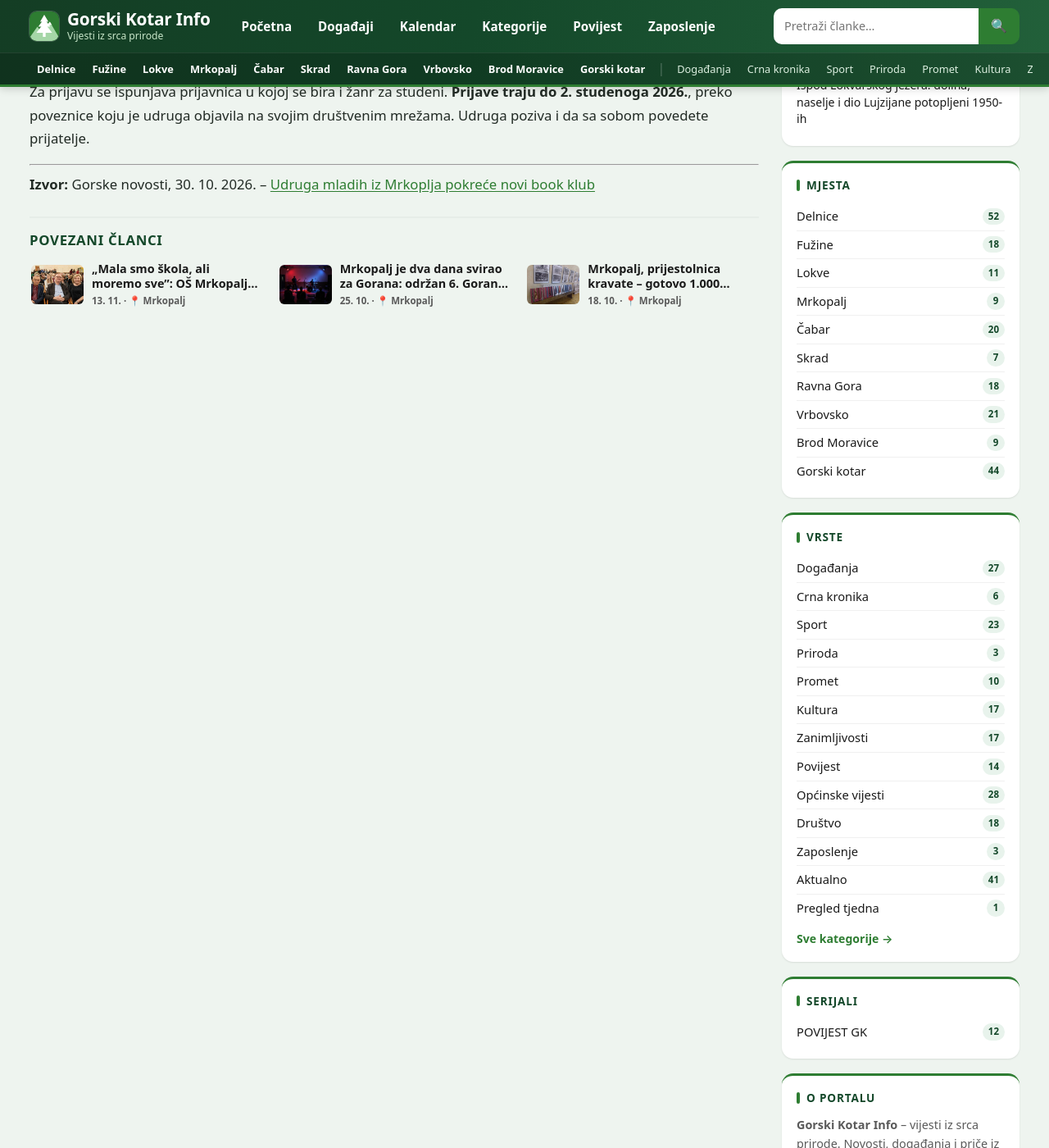
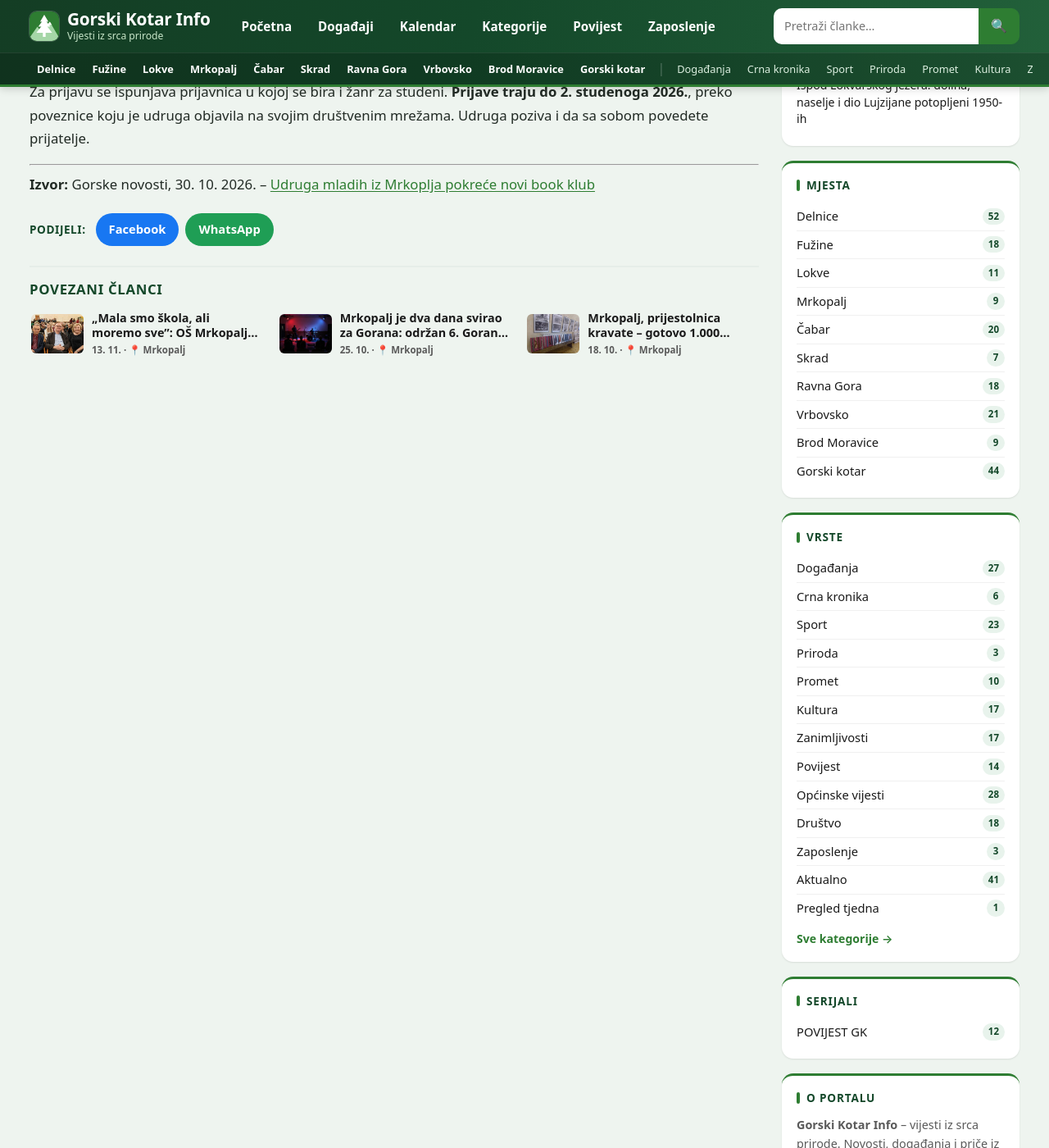
Before and after one commit to MojGK/gorski-kotar.info, a Jekyll site: the page built from _posts/2026-10-30-mrkopalj-bookclub-malo-po-malo.md, in a window 1280 px wide and 1400 px high, scrolled down 950 px. Shown: the whole window at 82% size. Built offline with Jekyll 4.4.1, drawn with Linux system fonts in a browser that asks for light colours.

Commit message:
Gumbi Podijeli na dnu članka: Facebook, WhatsApp i navigator.share (bez skripti trećih strana)

```diff
--- /dev/null
+++ b/_includes/podijeli.html
@@ -0,0 +1,23 @@
+{%- comment -%}
+Gumbi „Podijeli” na dnu članka (iznad povezanih članaka). Obične poveznice (Facebook sharer, WhatsApp wa.me) i
+gumb za navigator.share koji se prikazuje samo kad ga preglednik podržava. Bez skripti trećih strana i bez praćenja.
+{%- endcomment -%}
+{%- assign sh_url = page.url | absolute_url -%}
+{%- assign sh_url_enc = sh_url | url_encode -%}
+{%- assign sh_wa = page.title | append: " " | append: sh_url | url_encode | replace: "+", "%20" -%}
+<section class="podijeli" aria-label="Podijeli članak">
+  <span class="podijeli-naslov">Podijeli:</span>
+  <a class="podijeli-btn podijeli-fb" href="https://www.facebook.com/sharer/sharer.php?u={{ sh_url_enc }}" target="_blank" rel="noopener noreferrer">Facebook</a>
+  <a class="podijeli-btn podijeli-wa" href="https://wa.me/?text={{ sh_wa }}" target="_blank" rel="noopener noreferrer">WhatsApp</a>
+  <button type="button" class="podijeli-btn podijeli-native" data-title="{{ page.title | escape }}" data-url="{{ sh_url }}" hidden>Podijeli…</button>
+</section>
+<script>
+(function () {
+  var b = document.querySelector('.podijeli-native');
+  if (!b || !navigator.share) return;
+  b.hidden = false;
+  b.addEventListener('click', function () {
+    navigator.share({ title: b.getAttribute('data-title'), url: b.getAttribute('data-url') }).catch(function () {});
+  });
+})();
+</script>
--- a/_layouts/post.html
+++ b/_layouts/post.html
@@ -45,6 +45,8 @@ layout: default
   {% endif %}
 </article>
 
+{% include podijeli.html %}
+
 {% include povezani-clanci.html %}
 
 {% if page.tiktok %}<div class="post-tiktok">{% include tiktok-podrska.html %}</div>{% endif %}
--- a/assets/css/style.css
+++ b/assets/css/style.css
@@ -1393,3 +1393,12 @@ h1, h2, h3, .post-card h3 a, .izd-title { overflow-wrap: break-word; }
 /* Znak portala (SVG) u zaglavlju i podnožju umjesto emojija */
 .logo-img, .logo-img[class] { display: block; width: 36px; height: 36px; flex-shrink: 0; border-radius: 9px; font-size: 0; box-shadow: 0 0 0 1px rgba(255,255,255,0.18); filter: none; }
 @media (max-width: 899px) { .logo-img, .logo-img[class] { width: 32px; height: 32px; border-radius: 8px; } }
+
+/* GUMBI „PODIJELI” (_includes/podijeli.html) – bez skripti trećih strana */
+.podijeli { display: flex; flex-wrap: wrap; align-items: center; gap: 8px; margin: 20px 0 4px; }
+.podijeli-naslov { font-size: 0.85rem; font-weight: 800; letter-spacing: 0.04em; text-transform: uppercase; color: var(--primary); margin-right: 4px; }
+.podijeli-btn { display: inline-flex; align-items: center; min-height: 40px; padding: 8px 16px; border: 0; border-radius: 999px; font: inherit; font-size: 0.92rem; font-weight: 700; line-height: 1; color: #fff; text-decoration: none; cursor: pointer; background: var(--primary); }
+.podijeli-btn:hover, .podijeli-btn:focus-visible { filter: brightness(1.1); color: #fff; }
+.podijeli-fb { background: #1877f2; }
+.podijeli-wa { background: #1f9e55; }
+.podijeli-native[hidden] { display: none; }
```
